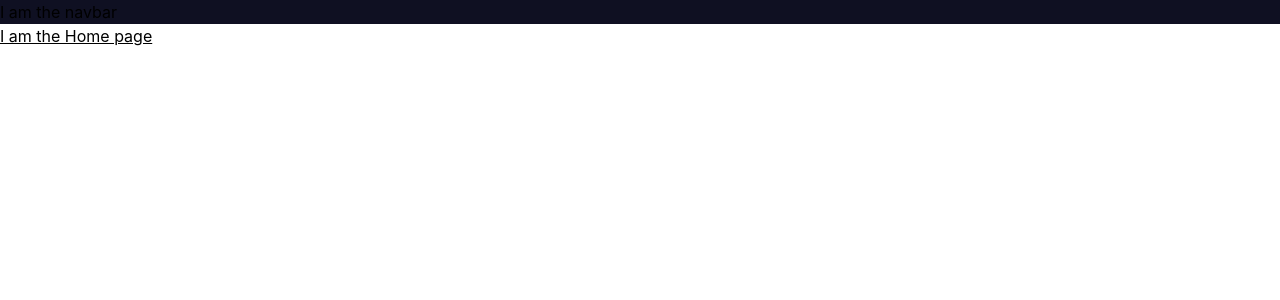
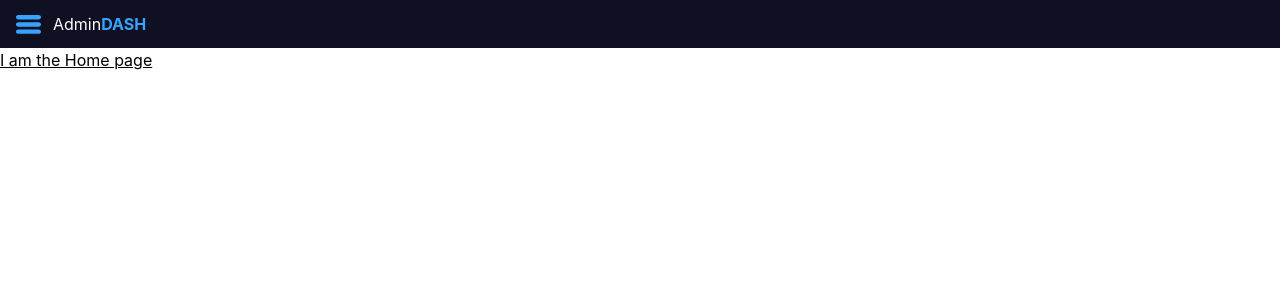
Before and after one commit to irvingvjuarez/admin-dash, a React (Vite) app: page / in a window 1280 px wide. Shown: the top 300 px of the page. Built offline with nearby package versions, Linux system fonts and the light colour scheme.

Commit message:
Navbar basic structure done

```diff
--- a/src/components/Navbar/index.tsx
+++ b/src/components/Navbar/index.tsx
@@ -1,7 +1,16 @@
+import HamburgerIcon from "../../assets/icons/hamburger.svg"
+
 const Navbar: React.FC = (): JSX.Element => {
   return(
-    <nav>
-      I am the navbar
+    <nav className="w-full bg-primary px-4 py-3 flex">
+      <button className="mr-3">
+        <img src={HamburgerIcon} alt="" />
+      </button>
+
+      <h2 className="text-base">
+        <span className="text-just-white font-normal">Admin</span>
+        <span className="text-contrast-clear font-bold">DASH</span>
+      </h2>
     </nav>
   )
 }
--- a/src/containers/Layout/index.tsx
+++ b/src/containers/Layout/index.tsx
@@ -8,7 +8,7 @@ interface LayoutProps {
 const Layout: React.FC<LayoutProps> = ({ children }): JSX.Element => {
   return(
     <>
-      <header className="w-full bg-primary">
+      <header className="w-full">
         <Navbar />
       </header>
       {children}
--- a/tailwind.config.js
+++ b/tailwind.config.js
@@ -26,6 +26,7 @@ module.exports = {
       'contrast5': '#009541',
       'contrast5-clear': '#05FF72',
       'contrast5-strong': '#2B6A47',
+      'just-white': '#fff'
     },
     fontFamily: {
       primary: ['Inter', 'sans-serif']
```
Also changed, not shown: src/assets/icons/hamburger.svg (added), 1 other file (tests, documents, lock files or other folders).
